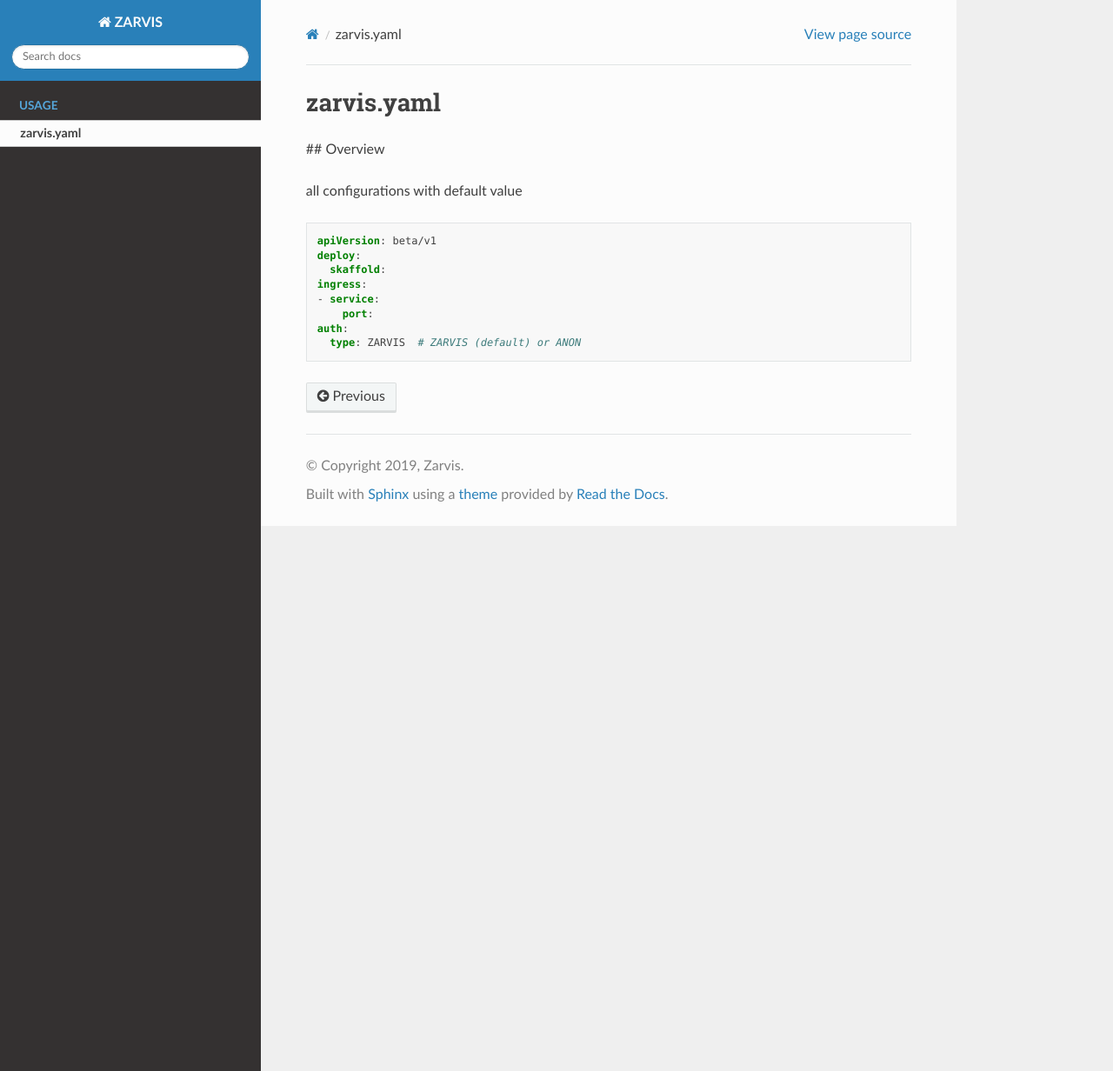
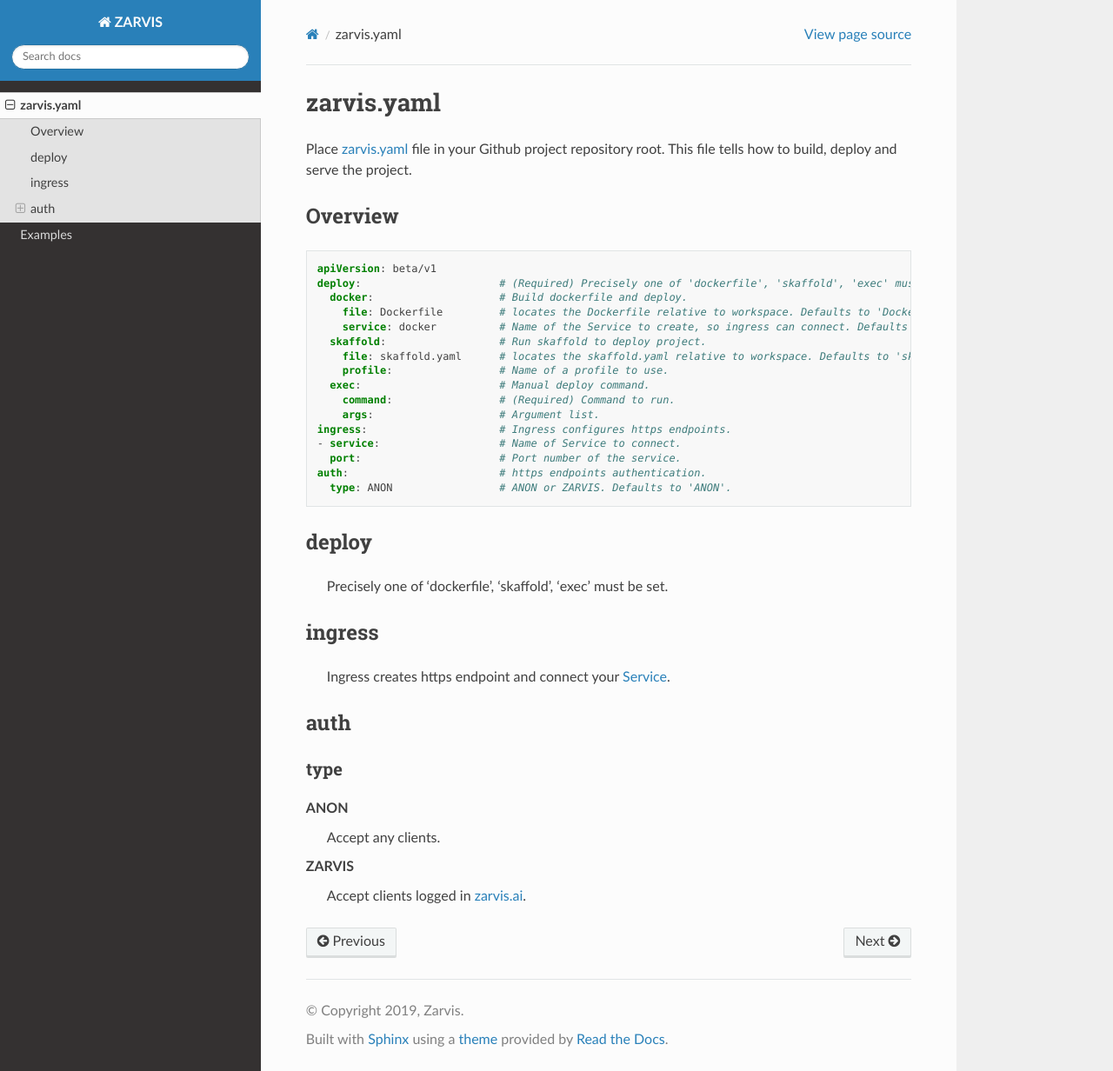
Before and after one commit to zarvis-ai/community, a Sphinx documentation site: the page built from docs/usage/zarvis_yaml.rst, in a window 1280 px wide and 1232 px high. Shown: the whole window at 87% size. Built offline with Sphinx 7.4.7 and the Read the Docs theme 2.0.0, drawn with Linux system fonts in a browser that asks for light colours.

Commit message:
add docker and exec deploy

`````diff
--- a/docs/index.rst
+++ b/docs/index.rst
@@ -3,6 +3,9 @@
 
 .. toctree::
    :maxdepth: 2
-   :caption: Usage
 
    usage/zarvis_yaml
+   example/zarvis_yaml_example
+
+
+.. _Service: https://kubernetes.io/docs/concepts/services-networking/service/
--- /dev/null
+++ b/docs/ref.rst
@@ -0,0 +1,2 @@
+.. _Service: https://kubernetes.io/docs/concepts/services-networking/service/
+.. _zarvis.ai: https://zarvis.ai
--- a/docs/usage/zarvis_yaml.rst
+++ b/docs/usage/zarvis_yaml.rst
@@ -2,17 +2,53 @@
 zarvis.yaml
 ============
 
-## Overview
+Place `zarvis.yaml`_ file in your Github project repository root.
+This file tells how to build, deploy and serve the project.
 
-all configurations with default value
+Overview
+--------
 
 .. code-block:: yaml
 
     apiVersion: beta/v1
-    deploy:
-      skaffold:
-    ingress:
-    - service:
-        port:
-    auth:
-      type: ZARVIS  # ZARVIS (default) or ANON
+    deploy:                      # (Required) Precisely one of 'dockerfile', 'skaffold', 'exec' must be set.
+      docker:                    # Build dockerfile and deploy.
+        file: Dockerfile         # locates the Dockerfile relative to workspace. Defaults to 'Dockerfile'.
+        service: docker          # Name of the Service to create, so ingress can connect. Defaults to 'docker'.
+      skaffold:                  # Run skaffold to deploy project.
+        file: skaffold.yaml      # locates the skaffold.yaml relative to workspace. Defaults to 'skaffold.yaml'.
+        profile:                 # Name of a profile to use.
+      exec:                      # Manual deploy command.
+        command:                 # (Required) Command to run.
+        args:                    # Argument list.
+    ingress:                     # Ingress configures https endpoints.
+    - service:                   # Name of Service to connect.
+      port:                      # Port number of the service.
+    auth:                        # https endpoints authentication.
+      type: ANON                 # ANON or ZARVIS. Defaults to 'ANON'.
+
+deploy
+------
+    Precisely one of 'dockerfile', 'skaffold', 'exec' must be set.
+
+ingress
+-------
+    Ingress creates https endpoint and connect your Service_.
+
+
+auth
+----
+
+type
+````
+
+ANON
+  Accept any clients.
+
+ZARVIS
+  Accept clients logged in zarvis.ai_.
+
+
+
+
+.. include:: ../ref.rst
`````
Also changed, not shown: docs/example/zarvis_yaml_example.rst (added, +19 -0 lines).
